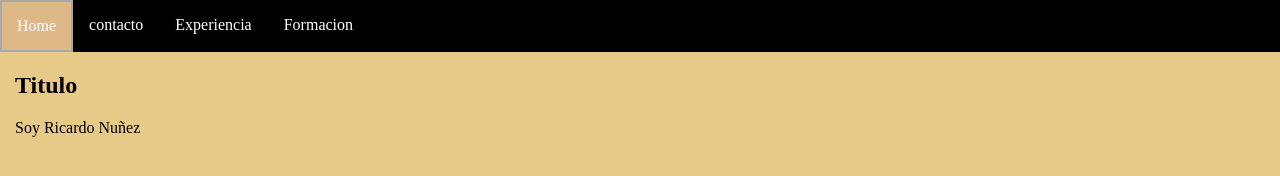
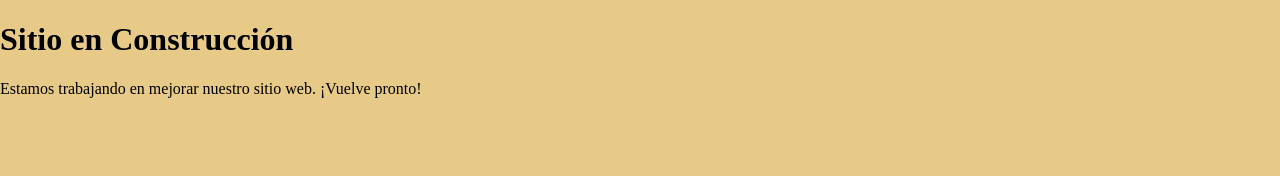
Before and after one commit to Ricardoj2811/ricardoj2811.github.io, a plain HTML site: page index.html in a window 1280 px wide. Drawn offline with Linux system fonts and the light colour scheme.

Commit message:
editing index.html with new content

```diff
--- a/index.html
+++ b/index.html
@@ -8,25 +8,7 @@
     <link rel="stylesheet" href="styles/styles.css">
 </head>
 <body>
-    <header>
-        <ul class="menu">
-            <li>
-                <a class="active" href="./index.html">Home</a>
-            </li>
-            <li>
-                <a href="./pages/contacto.html">contacto</a>
-            </li>
-            <li>
-                <a href="./pages/experiencia.html">Experiencia</a>
-            </li>
-            <li>
-                <a href="./pages/formacion.html">Formacion</a>
-            </li>
-        </ul>
-    </header>
-    <section class="contenidos">
-        <h1>Titulo</h1>
-        <p>Soy Ricardo Nuñez</p>
-    </section>
+    <h1>Sitio en Construcción</h1>
+    <p>Estamos trabajando en mejorar nuestro sitio web. ¡Vuelve pronto!</p>
 </body>
 </html>
```
